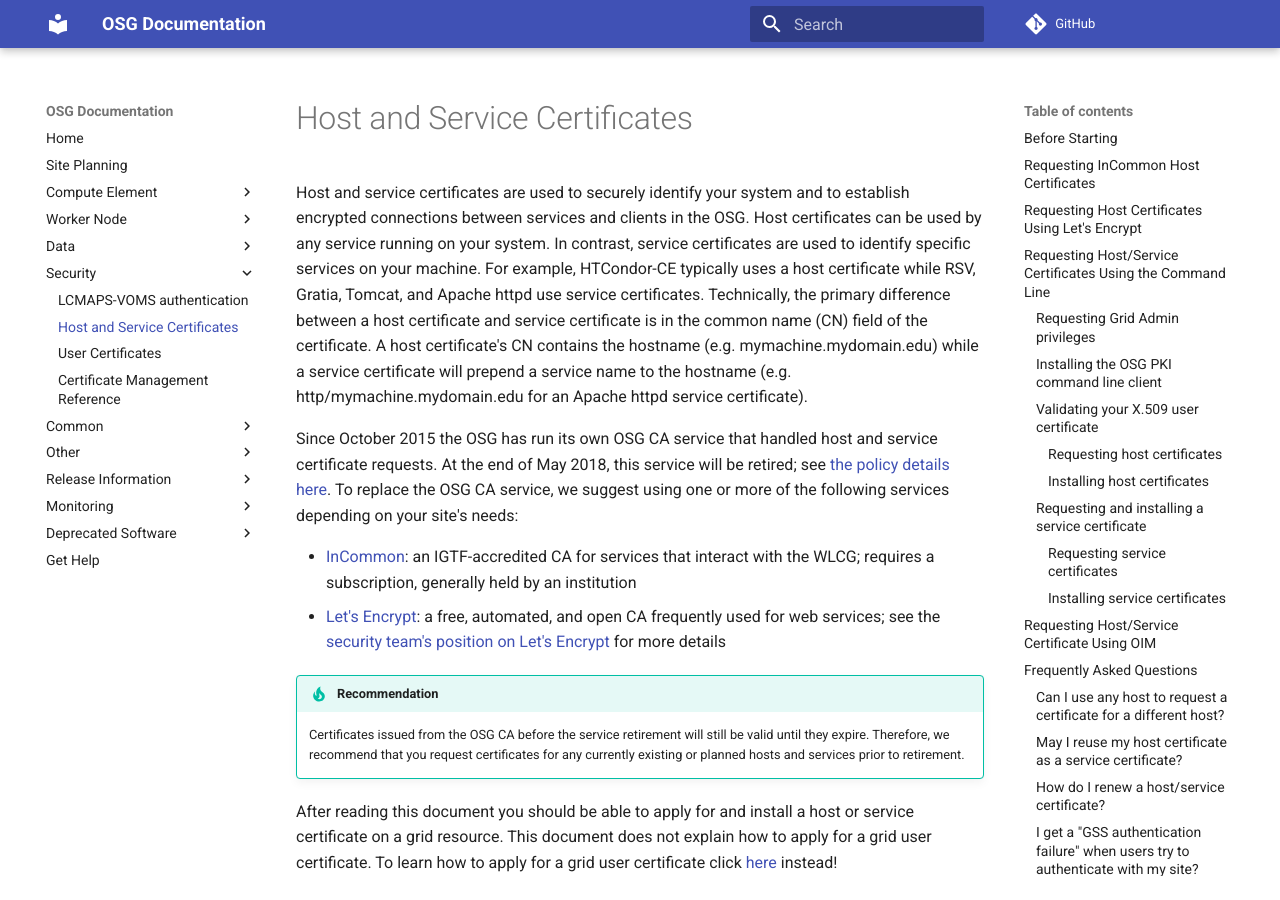
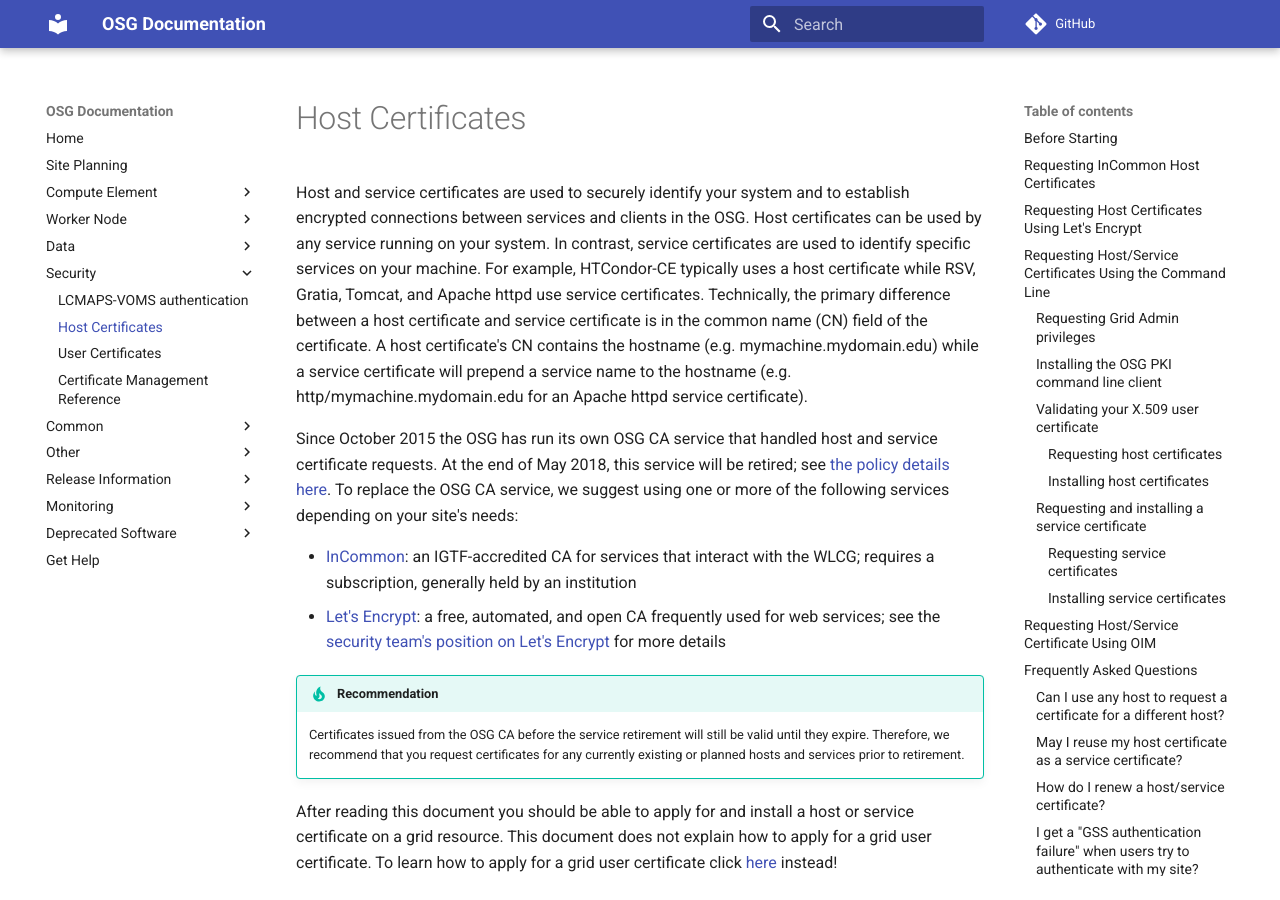
Before and after one commit to osg-htc/docs, an MkDocs documentation site: the page built from docs/security/host-certs.md, in a window 1280 px wide and 900 px high. Built offline with MkDocs 1.6.1 and Material for MkDocs 9.7.7, drawn with Linux system fonts in a browser that asks for light colours; comment, search, counter and statistics services are not loaded; old or Windows-style settings are respelled for this version of MkDocs.

Commit message:
Drop services from the title of the host certs doc
Service certs as we know them aren't supported by InCommon/Let's Encrypt

```diff
--- a/docs/security/host-certs.md
+++ b/docs/security/host-certs.md
@@ -1,5 +1,5 @@
-Host and Service Certificates
-=============================
+Host Certificates
+=================
 
 Host and service certificates are used to securely identify your system and to
 establish encrypted connections between services and clients in the OSG. Host
--- a/mkdocs.yml
+++ b/mkdocs.yml
@@ -42,7 +42,7 @@ pages:
     - 'Using XRootD': 'data/install-xroot-client.md'
 - Security:
   - 'LCMAPS-VOMS authentication': 'security/lcmaps-voms-authentication.md'
-  - 'Host and Service Certificates': 'security/host-certs.md'
+  - 'Host Certificates': 'security/host-certs.md'
   - 'User Certificates': 'security/user-certs.md'
   - 'Certificate Management Reference': 'security/certificate-management.md'
 - Common:
```
